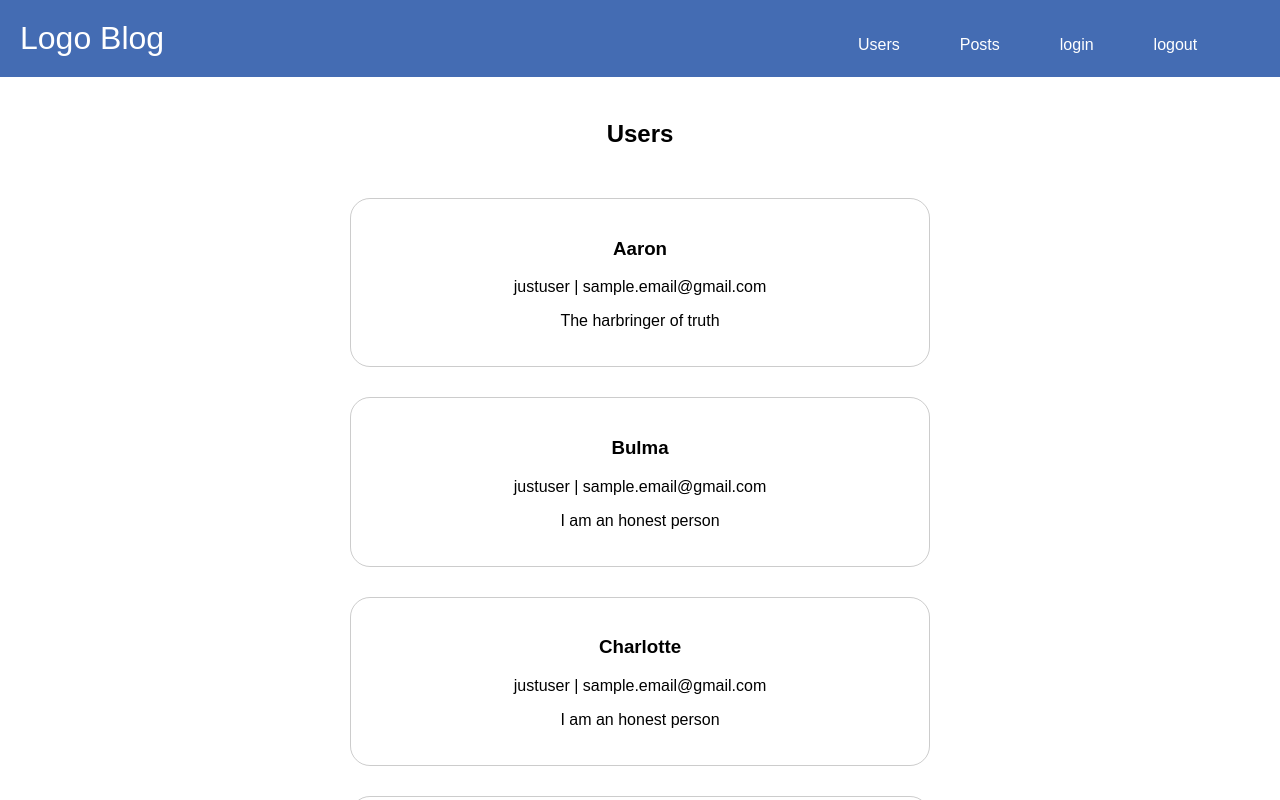
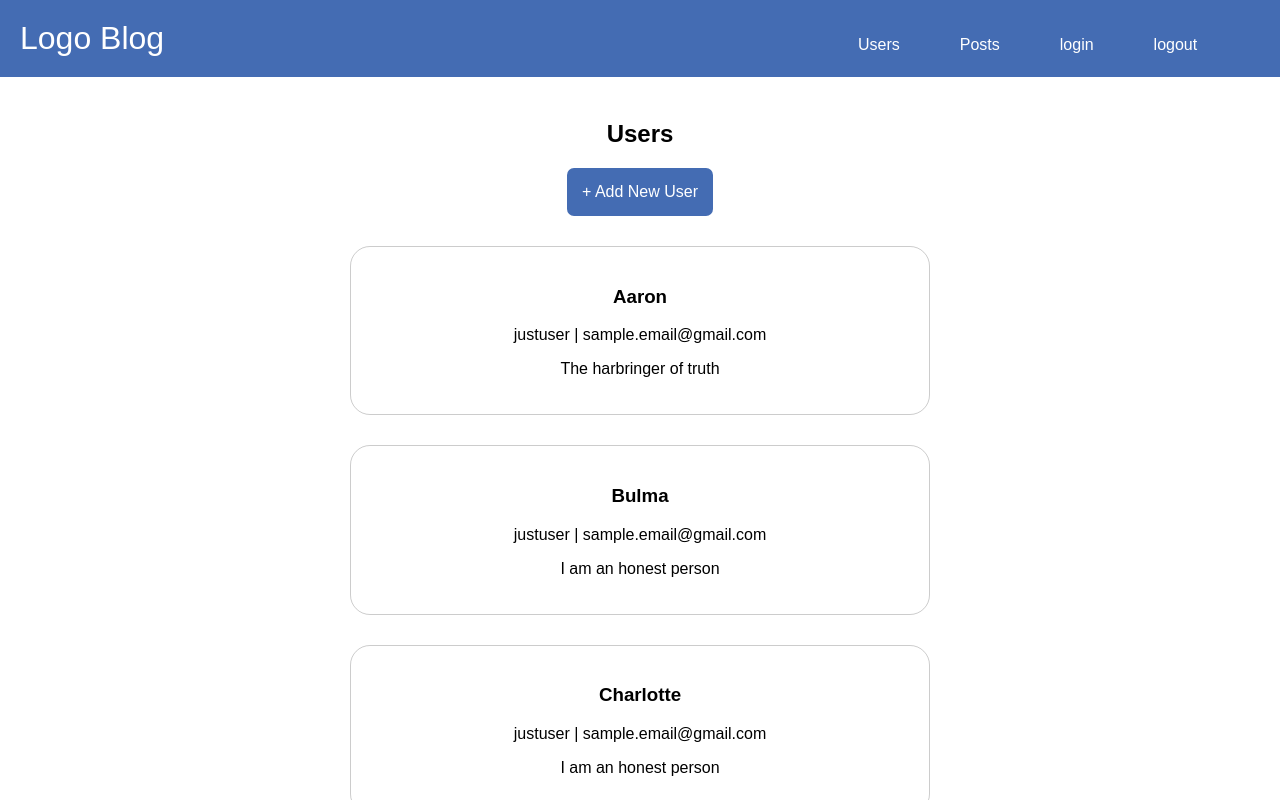
Before and after one commit to adhywiranata/react-redux-experiment, a React (Create React App) app: page / in a window 1280 px wide. Shown: the top 800 px of the page. Built offline with nearby package versions, Linux system fonts and the light colour scheme; data requests are answered from the project's data file.

Commit message:
refactored user list

```diff
--- a/src/components/Header.js
+++ b/src/components/Header.js
@@ -1,4 +1,5 @@
 import React from 'react';
+import { Link } from 'react-router-dom';
 
 const styles = {
   header: {
@@ -19,6 +20,9 @@ const styles = {
     flex: 0.4,
     float: 'right',
   },
+  navLink: {
+    color: '#FFFFFF',
+  },
   navMenu: {
     float: 'left',
     padding: '0px 10px',
@@ -34,7 +38,9 @@ const Header = () => (
     <nav style={styles.nav}>
       <ul>
         { ['Users', 'Posts', 'login', 'logout'].map((menu, index) => (
-          <li key={index} style={styles.navMenu}>{menu}</li>
+          <Link key={index} to="/" style={styles.navLink}>
+            <li style={styles.navMenu}>{menu}</li>
+          </Link>
         )) }
       </ul>
     </nav>
--- a/src/components/UserList.js
+++ b/src/components/UserList.js
@@ -1,8 +1,22 @@
 import React from 'react';
 import { connect } from 'react-redux';
+import { Link } from 'react-router-dom';
 
 import { fetchUser } from '../actions';
 import UserItem from './UserItem';
+
+const styles = {
+  btn: {
+    color: '#FFFFFF',
+    backgroundColor: '#446CB3',
+    border: 0,
+    padding: 15,
+    fontSize: '1em',
+    borderRadius: 7,
+    outline: 'none',
+    cursor: 'pointer',
+  },
+};
 
 class UserList extends React.Component {
   componentDidMount() {
@@ -13,6 +27,7 @@ class UserList extends React.Component {
     return (
       <div style={{ paddingTop: 30, flex: 1, display: 'flex', flexDirection: 'column', justifyContent: 'center', alignItems: 'center' }}>
         <h2>Users</h2>
+        <Link to="/add-user"><button style={styles.btn}>+ Add New User</button></Link>
         <div style={{ width: '50%', textAlign: 'center' }}>
           { this.props.users.length === 0 && <h4>Loading Awesome Users....</h4> }
           { this.props.users.map((user, index) => <UserItem key={user.id} {...user} />) }
```
